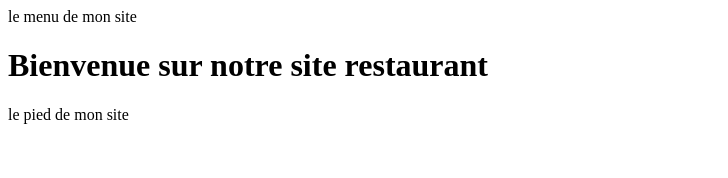
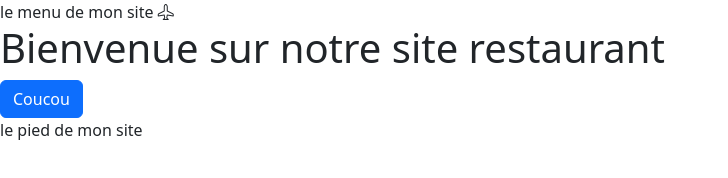
Before and after one commit to Jacob7salih/Vite-gouremant, a website with bundled scripts: page index.html in a window 1280 px wide. Shown: the whole page, without its empty margins (0-728 px from the left). Built offline with nearby package versions, Linux system fonts and the light colour scheme.

Commit message:
Install bootstrap

```diff
--- a/index.html
+++ b/index.html
@@ -4,12 +4,17 @@
 <head>
   <meta charset="UTF-8">
   <meta name="viewport" content="width=device-width, initial-scale=1.0">
+
+  <link rel="stylesheet" href="node_modules/bootstrap/dist/css/bootstrap.min.css">
+
+  <link rel="stylesheet" href="node_modules/bootstrap-icons/font/bootstrap-icons.css">
+
   <title>Document</title>
 </head>
 
 <body>
 
-  <header>le menu de mon site</header>
+  <header>le menu de mon site <i class="bi bi-airplane"></i></header>
 
   <main id="main-page">
     <!----le contenu principal-->
--- a/pages/home.html
+++ b/pages/home.html
@@ -1 +1,2 @@
 <h1>Bienvenue sur notre site restaurant</h1>
+<button class="btn btn-primary">Coucou</button>
```
Also changed, not shown: package.json (added, +24 -0 lines), 2 other files.
